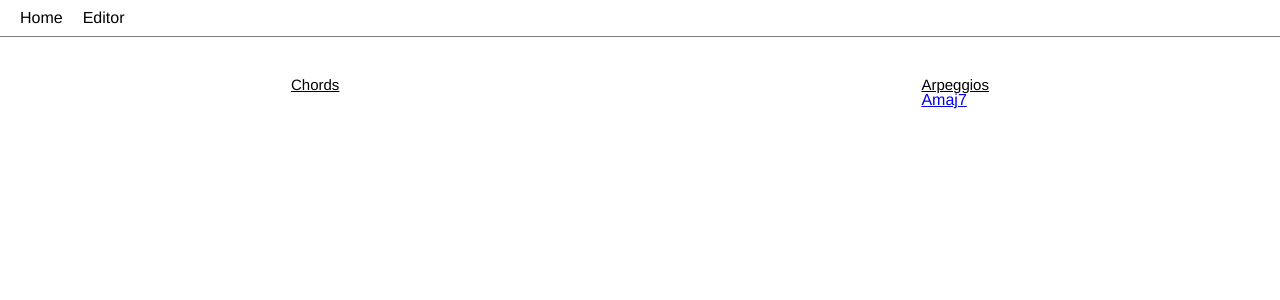
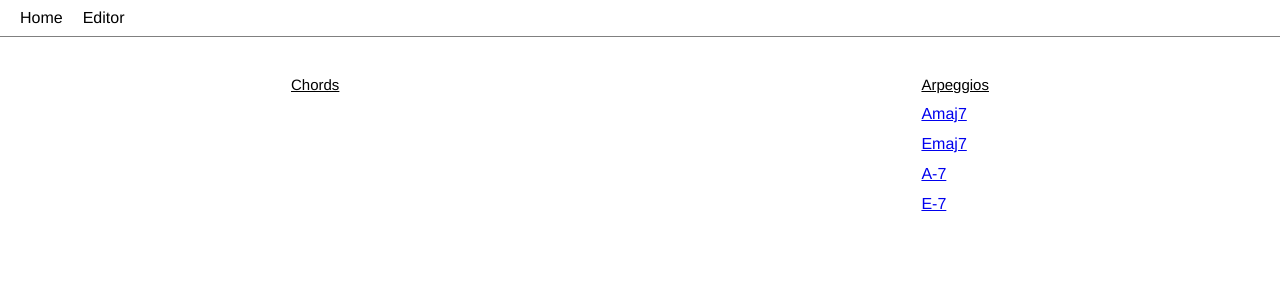
Before and after one commit to derektmueller/guitar_chord_diagrams, a React app: page / in a window 1280 px wide. Shown: the top 300 px of the page. Built offline with nearby package versions, Linux system fonts and the light colour scheme.

Commit message:
added links to certain arpeggios on home page

```diff
--- a/src/components/App.jsx
+++ b/src/components/App.jsx
@@ -8,13 +8,14 @@ import UrlState from '../middleware/urlState';
 import Routes from "./Routes.jsx";
 const urlState = new UrlState(['chordDiagrams']);
 
-const store = createStore(
-  reducers,
-  urlState.getPreloadedState(),
-  applyMiddleware(urlState.getMiddleware()));
 
 export default class App extends React.Component {
   render() {
+    const store = createStore(
+      reducers,
+      urlState.getPreloadedState(),
+      applyMiddleware(urlState.getMiddleware()));
+
     return (
       <Provider store={store}>
         <Routes />
--- a/src/components/Index.jsx
+++ b/src/components/Index.jsx
@@ -13,14 +13,27 @@ export class Index extends React.Component {
         </div>
         <div className='arpeggios'>
           <h2>Arpeggios</h2>
-          <Link to='/editor' className='Amaj7' onClick={() => {
-            this.props.setChordDiagrams(JSON.stringify
-              (new ChordConfigCreator({
-                description: 'Amaj7 arpeggios'
-              }).get()));
-          }}>Amaj7</Link>
+          {this.renderArpeggioLinks()}
         </div>
       </div>);
+  }
+
+  renderArpeggioLinks() {
+    let notes = ['A', 'E'];
+    let chordTypes = ['-7', 'maj7'];
+    let allChords = chordTypes.map((type) => {
+      return notes.map((note) => `${note}${type}`);
+    }).reduce((x, acc) => acc.concat(x), []);
+
+    return allChords.map((chord) => {
+      return <Link to='/editor' className={chord} key={chord}
+        onClick={() => {
+          this.props.setChordDiagrams(JSON.stringify
+            (new ChordConfigCreator({
+              description: `${chord} arpeggios`
+            }).get()));
+        }}>{chord}</Link>;
+    });
   }
 }
 
--- a/src/components/Routes.jsx
+++ b/src/components/Routes.jsx
@@ -8,7 +8,7 @@ export default class Routes extends React.Component {
     return <Router>
       <div>
         <nav>
-          <Link to='/'>Home</Link>
+          <Link to='/' className='home'>Home</Link>
           <Link to='/editor' className='editor'>Editor</Link>
         </nav>
         <Route path="/" exact component={Index} />
--- a/src/style/home.scss
+++ b/src/style/home.scss
@@ -9,4 +9,9 @@
     text-decoration: underline;
     font-size: 15px;
   }
+
+  .arpeggios a {
+    display: block;
+    padding-top: 14px;
+  }
 }
```
Also changed, not shown: lib/ChordConfigCreator.js, 2 other files (tests, documents, lock files or other folders).
